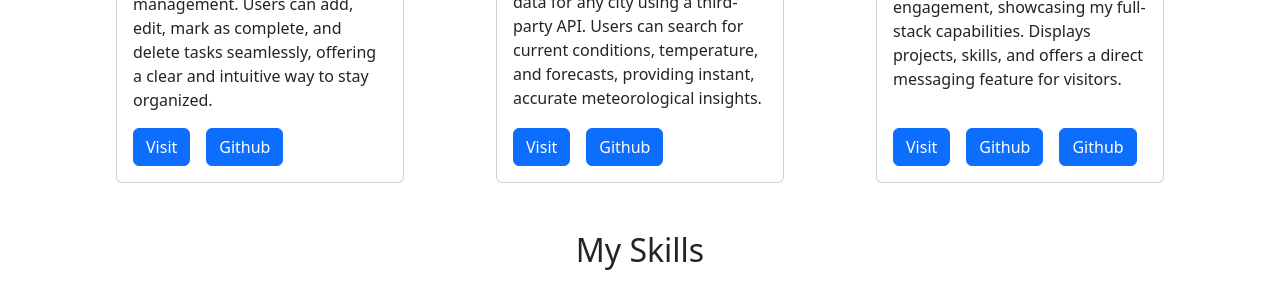
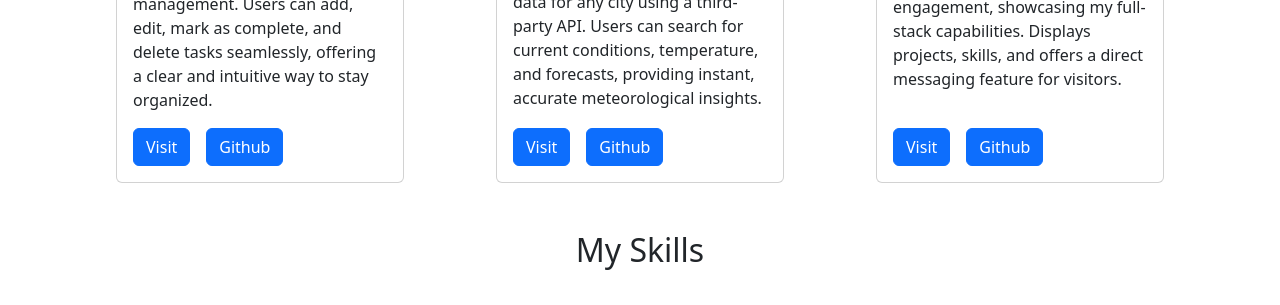
Before and after one commit to sibun77/shibabrata_portfolio, a plain HTML site: page frontend/index.html in a window 1280 px wide. Shown: the part 1460-1765 px from the top of the page. Drawn offline with nearby package versions, Linux system fonts and the light colour scheme.

Commit message:
fix duplicate buttons in project section

```diff
--- a/frontend/index.html
+++ b/frontend/index.html
@@ -126,7 +126,6 @@
                             <div class="d-flex gap-3 mt-auto">
                                 <a href="#" class="btn btn-primary">Visit</a>
                                 <a href="https://github.com/sibun77/shibabrata_portfolio/" target="_blank" class="btn btn-primary">Github</a>
-                                <a href="https://github.com/sibun77/shibabrata_portfolio/" class="btn btn-primary">Github</a>
                             </div>
                         </div>
                     </div>
```
